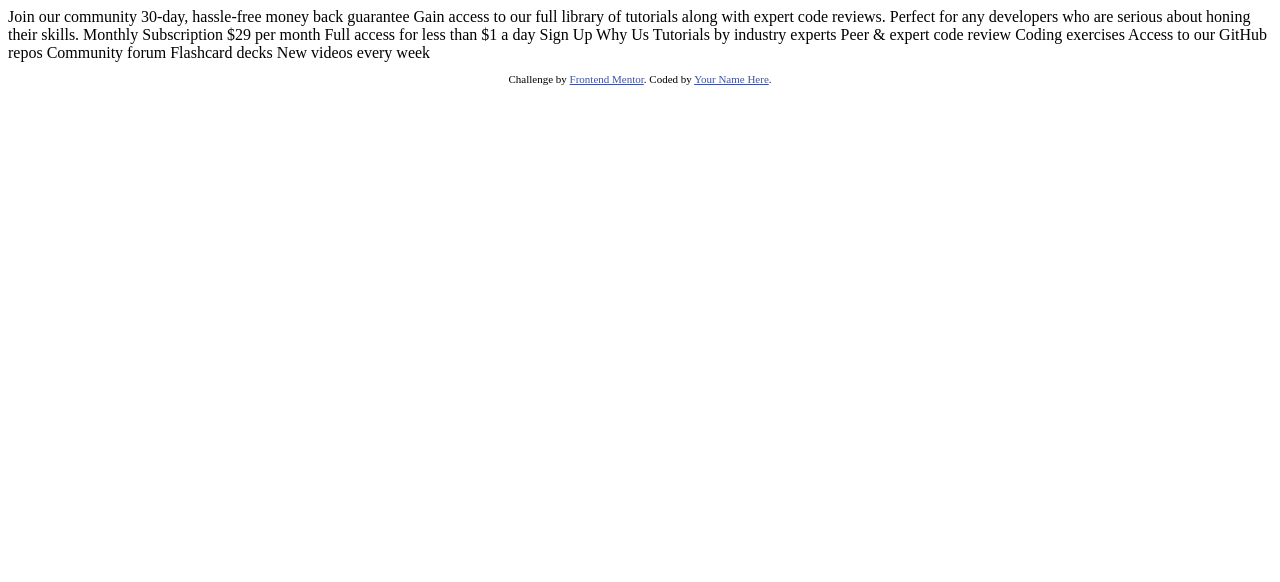
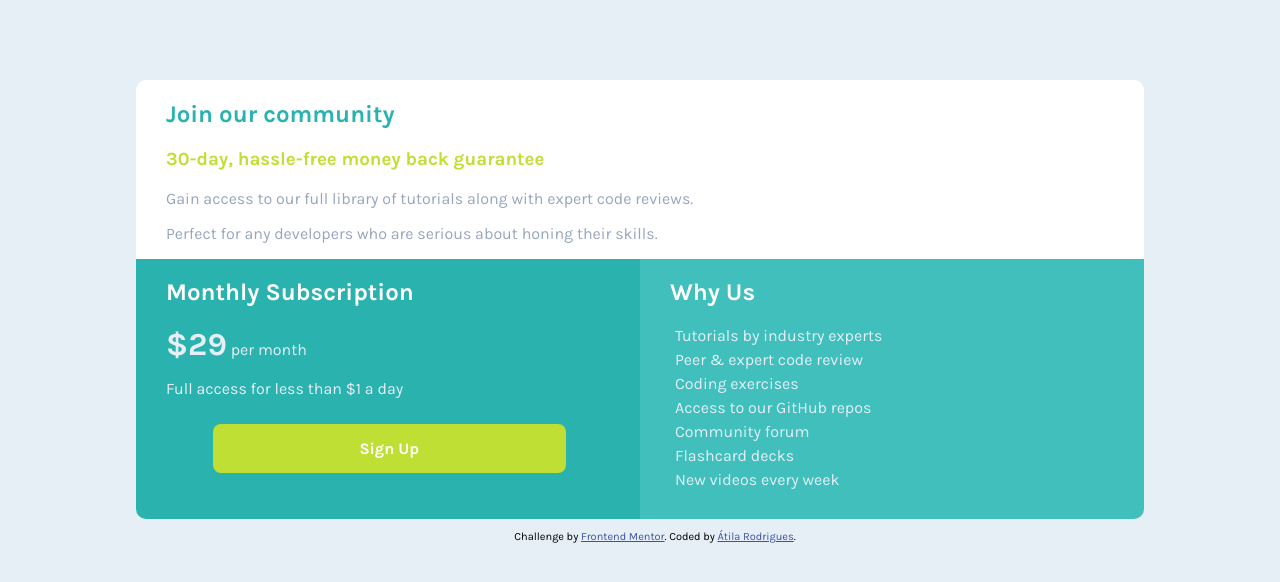
Before and after one commit to atilara/single-price-grid-component, a plain HTML site: page index.html in a window 1280 px wide. Drawn offline with Linux system fonts and the light colour scheme.

Commit message:
Added styles.css, built a basic layout using css grid

```diff
--- /dev/null
+++ b/css/style.css
@@ -0,0 +1,109 @@
+body {
+    background-color: hsl(204, 43%, 93%);
+    font-family: 'Karla', sans-serif;
+    font-size: 16px;
+}
+
+h2 {
+    padding-left: 30px;
+}
+
+h3 {
+    padding-left: 30px;
+}
+
+p {
+    padding-left: 30px;
+}
+
+.container {
+    display: grid;
+    margin: 10vh 10vw;
+    grid-template-columns: 1fr 1fr;
+    /* divide the areas that will be used on the other components */
+    grid-template-areas:"h h"
+                        "l r"
+                        "f f";
+
+}
+
+.main {
+    background-color: white;
+    border-radius: 10px 10px 0 0;
+    grid-area: h;
+}
+
+.main h2 {
+    color: hsl(179, 62%, 43%);
+}
+
+.main h3 {
+    color: hsl(71, 73%, 54%);
+}
+
+
+.main p {
+    color: hsl(218, 22%, 67%);
+}
+
+.aside-left {
+    background-color: hsl(179, 62%, 43%);
+    grid-area: l;
+    border-radius: 0 0 0 10px;
+
+}
+
+.aside-left p {
+    color: hsl(204, 43%, 93%);
+}
+
+.aside-right {
+    background-color: hsl(179, 50%, 50%);
+    grid-area: r;
+    border-radius: 0 0 10px 0;
+
+}
+
+.aside-right p {
+    color: hsl(204, 43%, 93%);
+    margin: 5px;
+}
+
+.last-paragraph {
+    margin-bottom: 50px;
+}
+
+span {
+    font-size: xx-large;
+    font-weight: 600;
+}
+
+.sign-up {
+    background-color: hsl(71, 73%, 54%);
+    width: 70%;
+    color: white;
+    padding: 15px;
+    margin-top: 10px;
+    margin-left: 6vw;
+    border: 0;
+    border-radius: 8px;
+    font-size: 16px;
+    font-weight: 700;
+    font-family: 'Karla', sans-serif;
+}
+
+footer {
+    grid-area: f;
+}
+
+.white-title {
+    color: white;
+}
+.attribution {
+    font-size: 11px;
+    text-align: center;
+}
+
+.attribution a {
+    color: hsl(228, 45%, 44%);
+}
--- a/index.html
+++ b/index.html
@@ -2,49 +2,47 @@
 <html lang="en">
 <head>
 	<meta charset="UTF-8">
-  <meta name="viewport" content="width=device-width, initial-scale=1.0"> <!-- displays site properly based on user's device -->
+	<!-- displays site properly based on user's device -->
+	<meta name="viewport" content="width=device-width, initial-scale=1.0">
 
 	<link rel="icon" type="image/png" sizes="32x32" href="./images/favicon-32x32.png">
+	<link rel="stylesheet" href="https://fonts.googleapis.com/css2?family=Karla:wght@400;700&display=swap">
+	<link rel="stylesheet" href="css/style.css">
 
 	<title>Frontend Mentor | Single Price Grid Component</title>
 
-  <!-- Feel free to remove these styles or customise in your own stylesheet 👍 -->
-  <style>
-    .attribution { font-size: 11px; text-align: center; }
-    .attribution a { color: hsl(228, 45%, 44%); }
-  </style>
 </head>
 <body>
-  Join our community
-
-  30-day, hassle-free money back guarantee
-
-  Gain access to our full library of tutorials along with expert code reviews.
-  Perfect for any developers who are serious about honing their skills.
-
-  Monthly Subscription
-
-  &dollar;29 per month
-
-  Full access for less than &dollar;1 a day
-
-  Sign Up
-
-  Why Us
-
-  Tutorials by industry experts
-  Peer &amp; expert code review
-  Coding exercises
-  Access to our GitHub repos
-  Community forum
-  Flashcard decks
-  New videos every week
-
+	<div class="container">
+		<div class="main">
+			<h2>Join our community</h1>
+			<h3>30-day, hassle-free money back guarantee</h3>
+			<p>Gain access to our full library of tutorials along with expert code reviews.</p>
+			<p>Perfect for any developers who are serious about honing their skills.</p>
+		</div>
+		<div class="aside-left">
+			<h2 class="white-title">Monthly Subscription</h1>
+			<p><span>&dollar;29</span> per month</p>
+			<p>Full access for less than &dollar;1 a day</p>
+			<button class="sign-up">Sign Up</button>
+		</div>
+		<div class="aside-right">
+			<h2 class="white-title">Why Us</h1>
+			<p>Tutorials by industry experts</p>
+			<p>Peer &amp; expert code review</p>
+			<p>Coding exercises</p>
+			<p>Access to our GitHub repos</p>
+			<p>Community forum</p>
+			<p>Flashcard decks</p>
+			<p style="margin-bottom: 30px;">New videos every week</p>
+		</div>
 		<footer>
 			<p class="attribution">
 				Challenge by <a href="https://www.frontendmentor.io?ref=challenge" target="_blank">Frontend Mentor</a>.
-      Coded by <a href="#">Your Name Here</a>.
+				Coded by <a href="https://www.github.com/atilara" target="_blank">Átila Rodrigues</a>.
 			</p>
 		</footer>
+	</div>
+
 </body>
 </html>
```
Lines whose indentation alone changed are shown as unchanged.
